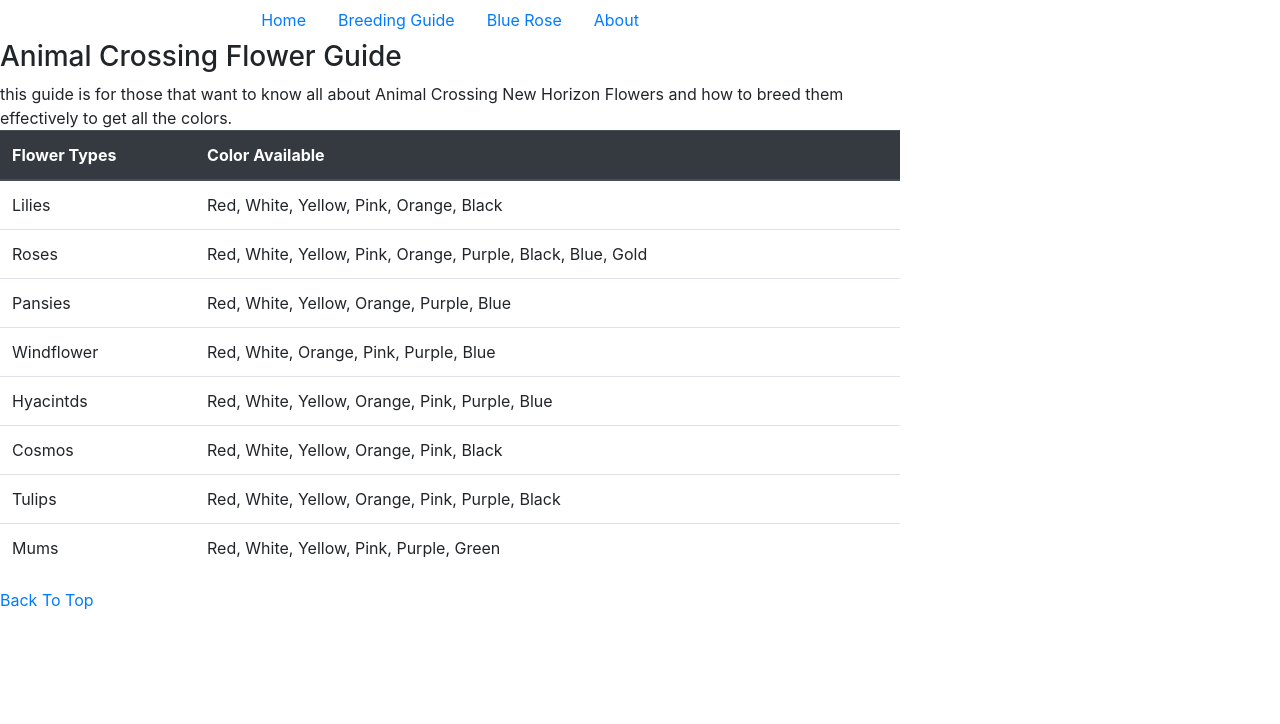
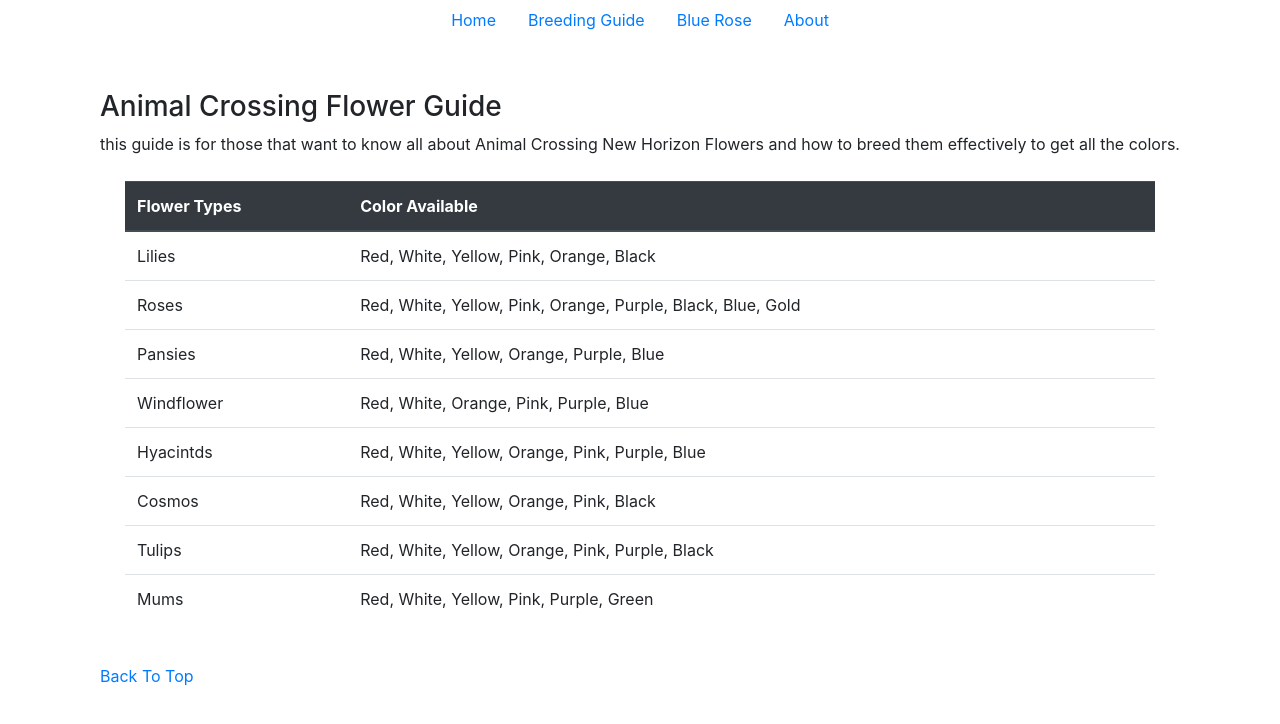
Before and after one commit to Biglustypanda/CS50w_Project0, a plain HTML site: page index.html in a window 1280 px wide. Drawn offline with nearby package versions, Linux system fonts and the light colour scheme; files that its build step writes are made by us from their sources.

Commit message:
styles scss

```diff
--- a/styles.scss
+++ b/styles.scss
@@ -1,4 +1,13 @@
 body {
-	max-width: 900px;
-	margin: auto;
+    padding-left: 100px;
+    padding-right: 100px;
 }
+.header-nav {
+	padding-bottom: 50px;
+}
+.main-body {
+	padding-bottom: 50px;
+}
+.flower-table {
+	padding: 25px;
+}
```
